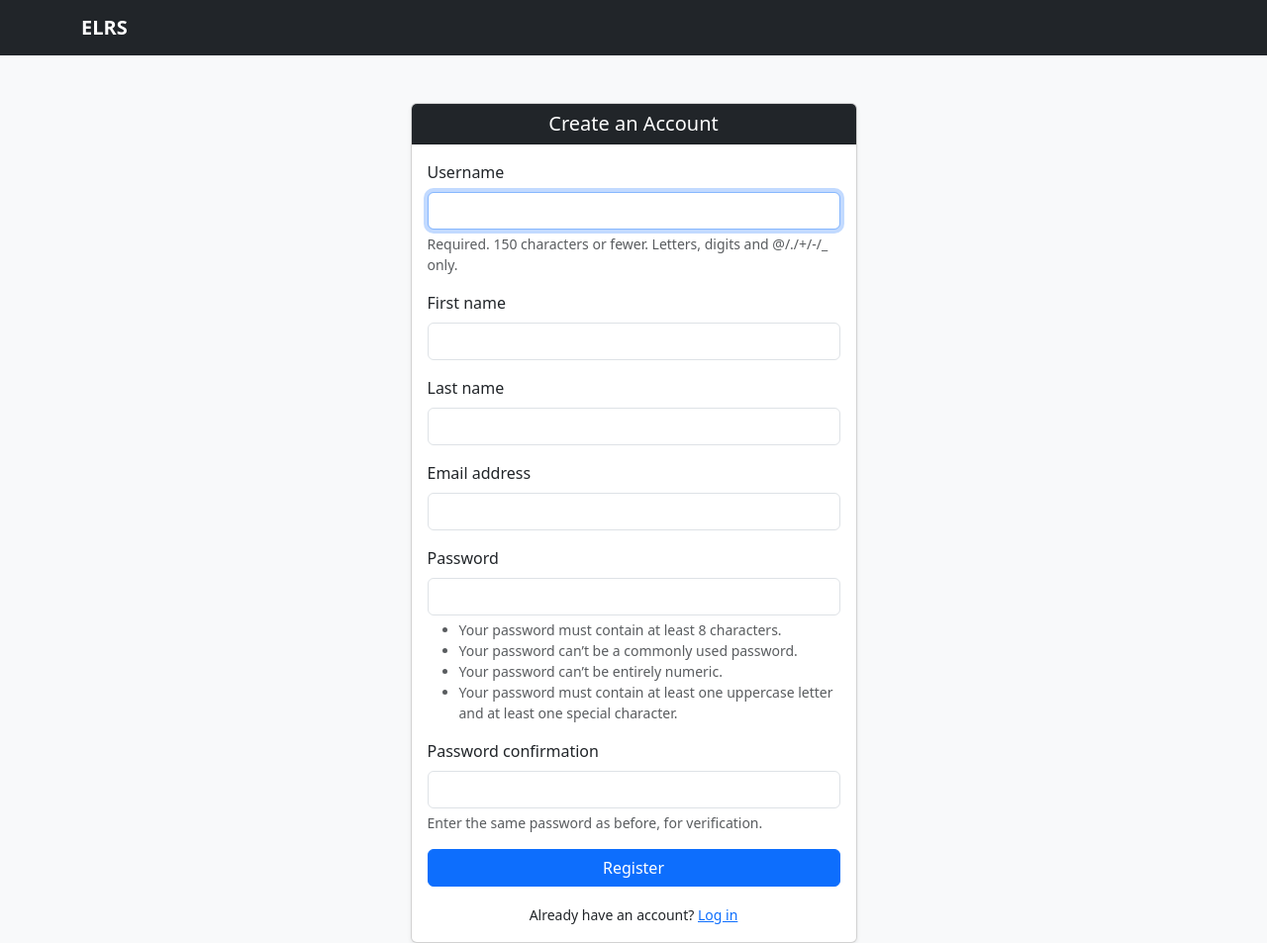
After one commit to ELRS-Project/ELRS, a Django app: page /register in a window 1280 px wide. The commit adds this page. Shown: the whole page at 99% size. Run offline with Django 5.2, Linux system fonts and the light colour scheme.

Commit message:
implemented registration, password change and custom password validator

```diff
--- /dev/null
+++ b/apps/accounts/forms.py
@@ -0,0 +1,25 @@
+from django import forms
+from django.contrib.auth.forms import UserCreationForm, PasswordChangeForm
+from .models import User
+
+class CustomUserCreationForm(UserCreationForm):
+    """Registration form for the custom User model with Bootstrap 5 styling."""
+    email = forms.EmailField(required=True, label="Email address")
+    first_name = forms.CharField(max_length=150, required=True, label="First name")
+    last_name = forms.CharField(max_length=150, required=True, label="Last name")
+
+    class Meta:
+        model = User
+        fields = ('username', 'first_name', 'last_name', 'email')
+
+    def __init__(self, *args, **kwargs):
+        super().__init__(*args, **kwargs)
+        for field in self.fields.values():
+            field.widget.attrs['class'] = 'form-control'
+
+class CustomPasswordChangeForm(PasswordChangeForm):
+    """Password change form with Bootstrap 5 styling."""
+    def __init__(self, *args, **kwargs):
+        super().__init__(*args, **kwargs)
+        for field in self.fields.values():
+            field.widget.attrs['class'] = 'form-control'
--- a/apps/accounts/urls.py
+++ b/apps/accounts/urls.py
@@ -1,9 +1,10 @@
 from django.urls import path
-from .views import CustomLoginView, CustomLogoutView, DashboardView, CustomPasswordChangeView
+from .views import CustomLoginView, CustomLogoutView, DashboardView, CustomPasswordChangeView, RegisterView
 
 urlpatterns = [
     path('', DashboardView.as_view(), name='dashboard'),
     path('login/', CustomLoginView.as_view(), name='login'),
     path('logout/', CustomLogoutView.as_view(), name='logout'),
     path('password-change/', CustomPasswordChangeView.as_view(), name='password_change'),
+    path('register', RegisterView.as_view(), name='register'),
 ]
--- /dev/null
+++ b/apps/accounts/validators.py
@@ -0,0 +1,27 @@
+import re
+from django.core.exceptions import ValidationError
+
+
+class CustomPasswordComplexityValidator:
+    """
+    Validate that the password contains at least one uppercase letter
+    and at least one special character.
+    """
+
+    def validate(self, password, user=None):
+        if not re.search(r'[A-Z]', password):
+            raise ValidationError(
+                "The password must contain at least one uppercase letter.",
+                code='password_no_upper',
+            )
+        if not re.search(r'[^A-Za-z0-9]', password):
+            raise ValidationError(
+                "The password must contain at least one special character.",
+                code='password_no_special',
+            )
+
+    def get_help_text(self):
+        return (
+            "Your password must contain at least one uppercase letter "
+            "and at least one special character."
+        )
--- a/apps/accounts/views.py
+++ b/apps/accounts/views.py
@@ -1,8 +1,10 @@
+from django.contrib.auth import login
 from django.contrib.auth.mixins import LoginRequiredMixin
 from django.contrib.auth.views import LoginView, LogoutView, PasswordChangeView
+from django.contrib.messages.views import SuccessMessageMixin
 from django.urls import reverse_lazy
-from django.views.generic import TemplateView
-
+from django.views.generic import CreateView, TemplateView
+from .forms import CustomUserCreationForm, CustomPasswordChangeForm
 
 class CustomLoginView(LoginView):
     """Handle user authentication using a custom Bootstrap template."""
@@ -19,8 +21,22 @@ class DashboardView(LoginRequiredMixin, TemplateView):
     """Render the main system dashboard for authenticated users."""
     template_name = 'dashboard/index.html'
 
+class RegisterView(CreateView):
+    """Handle new user registration and automatically log them in."""
+    form_class = CustomUserCreationForm
+    template_name = 'registration/register.html'
+    success_url = reverse_lazy('dashboard')
+
+    def form_valid(self, form):
+        response = super().form_valid(form)
+        login(self.request, self.object)
+        return response
 
 class CustomPasswordChangeView(LoginRequiredMixin, PasswordChangeView):
     """Allow authenticated users to change their own password."""
     template_name = 'registration/password_change.html'
     success_url = reverse_lazy('dashboard')
+
+class DashboardView(LoginRequiredMixin, TemplateView):
+    """Render the main system dashboard."""
+    template_name = 'dashboard/index.html'
--- a/templates/registration/login.html
+++ b/templates/registration/login.html
@@ -32,6 +32,9 @@
                             oninput="this.setCustomValidity('')">
                     </div>
                     <button type="submit" class="btn btn-primary w-100">Log in</button>
+                    <div class="text-center mt-3">
+                        <small>Don't have an account? <a href="{% url 'register' %}">Register here</a></small>
+                    </div>
                 </form>
             </div>
         </div>
--- /dev/null
+++ b/templates/registration/register.html
@@ -0,0 +1,36 @@
+{% extends 'base.html' %}
+{% block title %}Register - ELRS{% endblock %}
+{% block content %}
+<div class="row justify-content-center mt-5">
+    <div class="col-md-5">
+        <div class="card shadow-sm">
+            <div class="card-header bg-dark text-white text-center">
+                <h5 class="mb-0">Create an Account</h5>
+            </div>
+            <div class="card-body">
+                <form method="post" novalidate>
+                    {% csrf_token %}
+
+                    {% for field in form %}
+                        <div class="mb-3">
+                            <label for="{{ field.id_for_label }}" class="form-label">{{ field.label }}</label>
+                            {{ field }}
+                            {% if field.help_text %}
+                                <div class="form-text small">{{ field.help_text|safe }}</div>
+                            {% endif %}
+                            {% for error in field.errors %}
+                                <div class="text-danger small mt-1">{{ error }}</div>
+                            {% endfor %}
+                        </div>
+                    {% endfor %}
+
+                    <button type="submit" class="btn btn-primary w-100">Register</button>
+                </form>
+                <div class="text-center mt-3">
+                    <small>Already have an account? <a href="{% url 'login' %}">Log in</a></small>
+                </div>
+            </div>
+        </div>
+    </div>
+</div>
+{% endblock %}
```
Also changed, not shown: config/settings.py (+4 -4 lines), templates/registration/password_change.html (added, +38 -0 lines).
